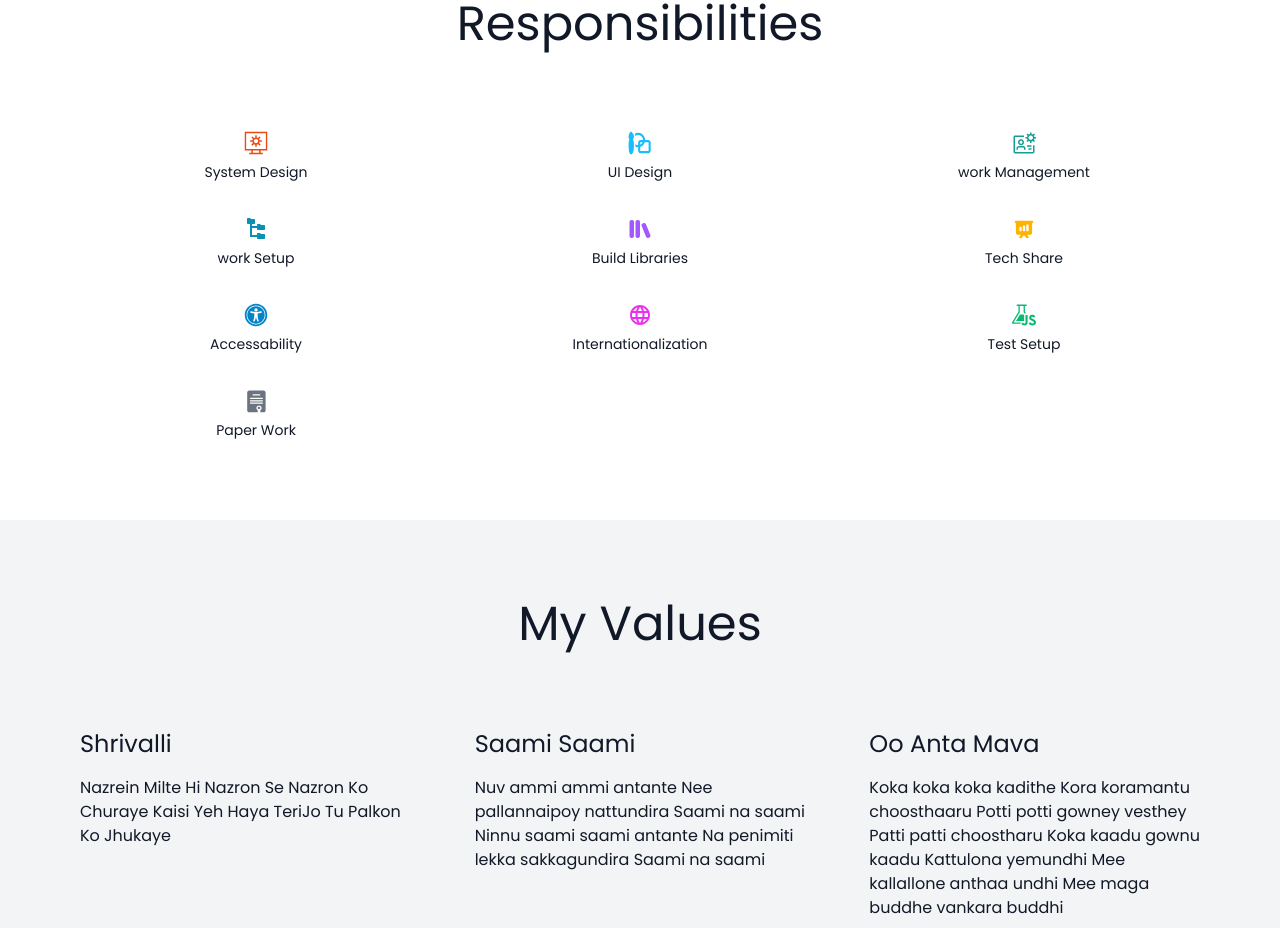
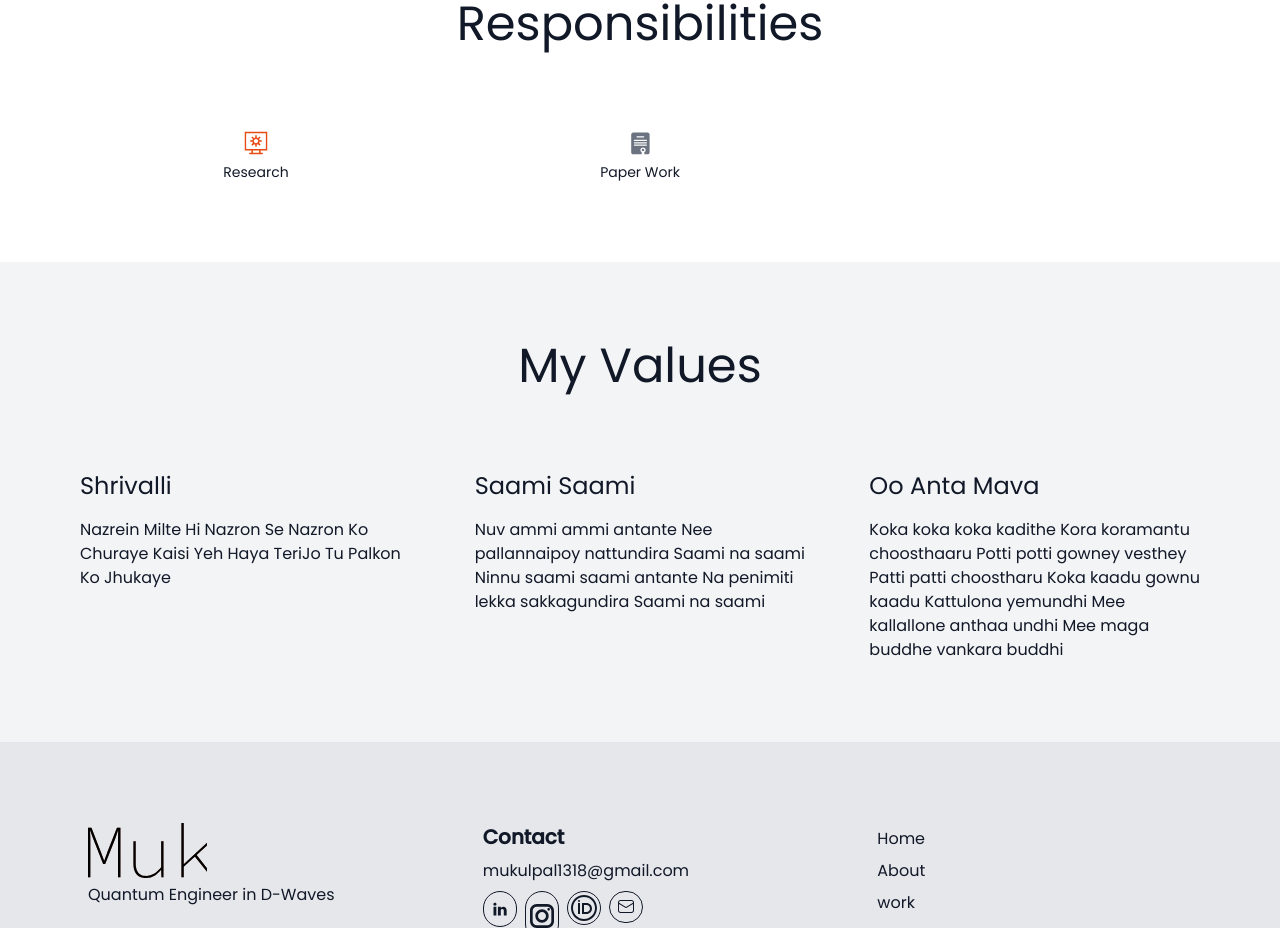
Before and after one commit to vivekpal1/mukul-ki-website, a Next.js app: page /about in a window 1280 px wide. Shown: the part 1500-2428 px from the top of the page. Built offline with nearby package versions, Linux system fonts and the light colour scheme.

Commit message:
responsiblities

```diff
--- a/components/share/Responsibilities.tsx
+++ b/components/share/Responsibilities.tsx
@@ -11,51 +11,10 @@ import TestIcon from "/public/images/responsibilities/test.svg";
 
 const responsibilities = [
   {
-    name: "System Design",
+    name: "Research",
     icon: <SystemIcon className="w-6" aria-label="System Design" />,
   },
-  {
-    name: "UI Design",
-    icon: <DesignIcon className="w-6" aria-label="UI Design" />,
-  },
-  {
-    name: "work Management",
-    icon: <ManagementIcon className="w-6" aria-label="work Management" />,
-  },
-  {
-    name: "work Setup",
-    icon: (
-      <WorketupIcon
-        className="w-6 text-cyan-600 dark:text-cyan-400"
-        aria-label="work Setup"
-      />
-    ),
-  },
-  {
-    name: "Build Libraries",
-    icon: <LibraryIcon className="w-6" aria-label="Build Libraries" />,
-  },
-  {
-    name: "Tech Share",
-    icon: <TechShareIcon className="w-6" aria-label="Tech Share" />,
-  },
-  {
-    name: "Accessability",
-    icon: (
-      <A11yIcon
-        className="w-6 text-sky-600 dark:text-sky-400"
-        aria-label="Accessability"
-      />
-    ),
-  },
-  {
-    name: "Internationalization",
-    icon: <LanguageIcon className="w-6" aria-label="Internationalization" />,
-  },
-  {
-    name: "Test Setup",
-    icon: <TestIcon className="w-6" aria-label="Test Setup" />,
-  },
+
   {
     name: "Paper Work",
     icon: (
```
